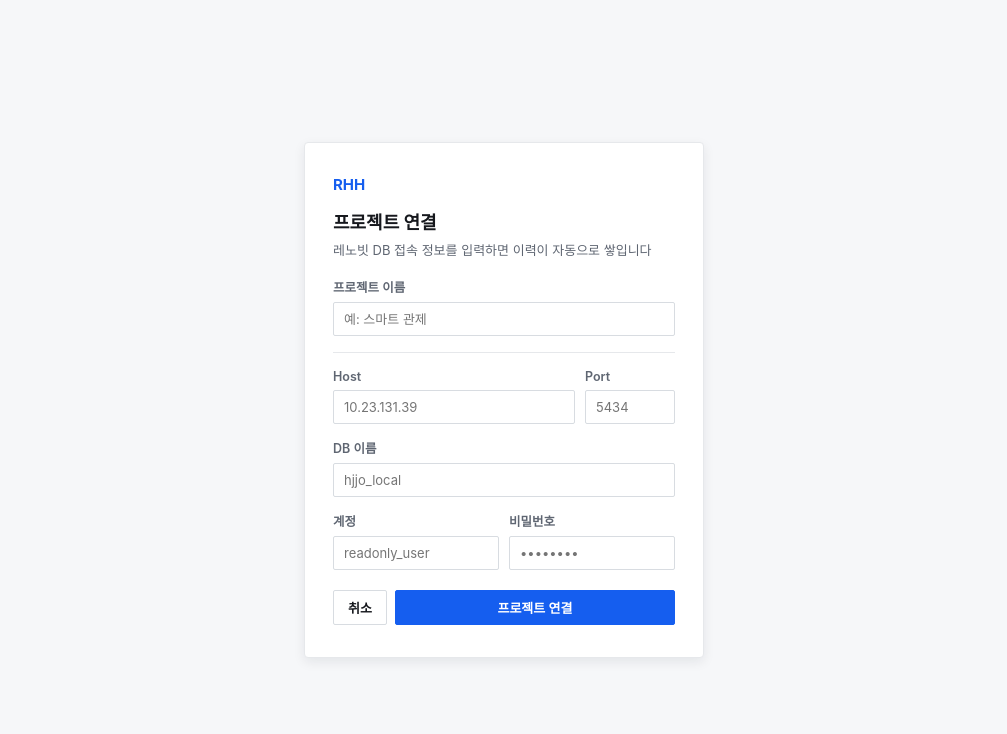
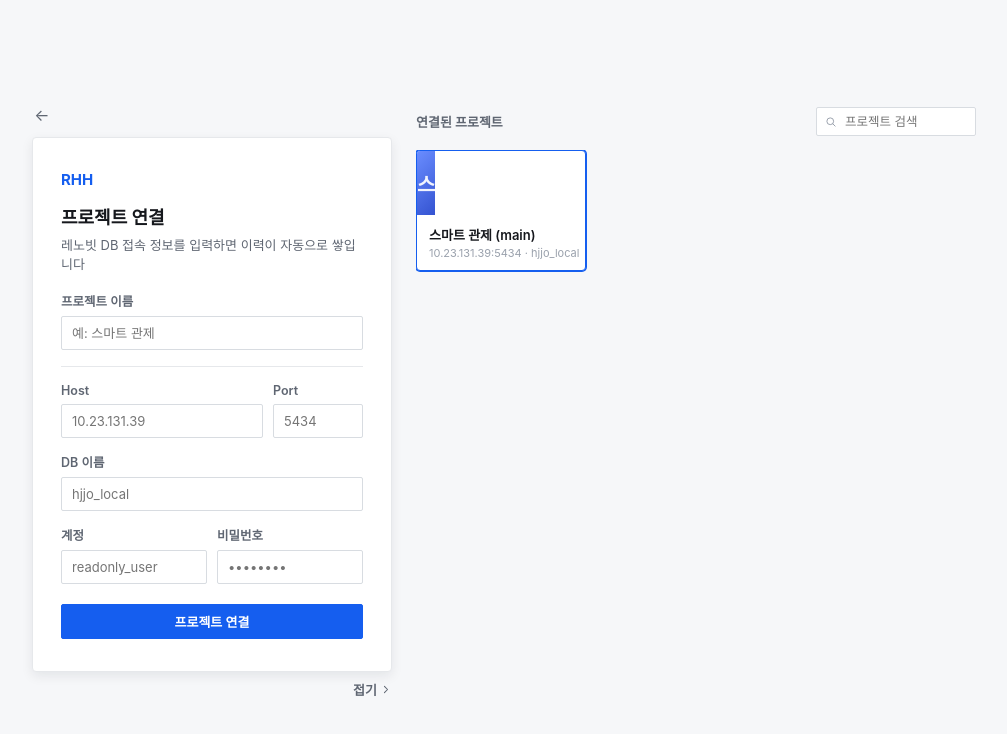
Before and after one commit to wemb-toyproject-rhh/2026_toy_project_h, a React (Vite) app in the folder frontend/: page /connect in a window 1280 px wide. Shown: the top 734 px of the page, without its empty margins (136-1143 px from the left). Built offline with nearby package versions, Linux system fonts and the light colour scheme; a web font is replaced by a local one.

Commit message:
feat: 프로젝트 연결 페이지 갤러리 추가

```diff
--- a/frontend/src/pages/ProjectConnectPage.jsx
+++ b/frontend/src/pages/ProjectConnectPage.jsx
@@ -1,11 +1,21 @@
+import { useState } from "react";
 import { useNavigate } from "react-router-dom";
 import { useProjects } from "../context/ProjectContext.jsx";
 import Button from "../components/common/Button.jsx";
+import Icon from "../components/common/Icon.jsx";
 import styles from "./ProjectConnectPage.module.css";
+
+const THUMB_VARIANTS = ["thumb0", "thumb1", "thumb2", "thumb3"];
 
 export default function ProjectConnectPage() {
   const navigate = useNavigate();
-  const { addProject } = useProjects();
+  const { addProject, projects, currentProject, setCurrentProjectId } = useProjects();
+  const [galleryOpen, setGalleryOpen] = useState(projects.length > 0);
+  const [galleryQuery, setGalleryQuery] = useState("");
+
+  const filteredProjects = projects.filter((project) =>
+    project.name.toLowerCase().includes(galleryQuery.trim().toLowerCase()),
+  );
 
   const handleSubmit = (event) => {
     event.preventDefault();
@@ -19,8 +29,25 @@ export default function ProjectConnectPage() {
     navigate("/");
   };
 
+  const openProject = (id) => {
+    setCurrentProjectId(id);
+    navigate("/");
+  };
+
   return (
     <div className={styles.screen}>
+      <div className={styles.layout}>
+        <div className={styles.cardColumn}>
+          <button
+            type="button"
+            className={styles.backBtn}
+            onClick={() => navigate(-1)}
+            aria-label="이전으로"
+            title="이전으로"
+          >
+            ←
+          </button>
+
           <form className={styles.card} onSubmit={handleSubmit}>
             <span className={styles.brand}>RHH</span>
             <h1 className={styles.title}>프로젝트 연결</h1>
@@ -62,15 +89,76 @@ export default function ProjectConnectPage() {
               </label>
             </div>
 
-        <div className={styles.actions}>
-          <Button type="button" variant="default" onClick={() => navigate(-1)}>
-            취소
-          </Button>
             <Button type="submit" variant="primary" className={styles.submit}>
               프로젝트 연결
             </Button>
+          </form>
+
+          <button
+            type="button"
+            className={styles.galleryToggle}
+            onClick={() => setGalleryOpen((open) => !open)}
+            aria-label={galleryOpen ? "연결된 프로젝트 패널 접기" : "연결된 프로젝트 패널 펼치기"}
+          >
+            {galleryOpen ? "접기" : "연결된 프로젝트 보기"}
+            <Icon
+              name="chevron"
+              size={11}
+              className={`${styles.galleryToggleIcon} ${galleryOpen ? "" : styles.galleryToggleIconCollapsed}`}
+            />
+          </button>
         </div>
-      </form>
+
+        <div className={`${styles.gallery} ${galleryOpen ? styles.galleryOpen : ""}`}>
+          <div className={styles.galleryInner}>
+            <div className={styles.galleryHeader}>
+              <h2 className={styles.galleryTitle}>연결된 프로젝트</h2>
+              <label className={styles.gallerySearch}>
+                <Icon name="search" size={12} className={styles.gallerySearchIcon} />
+                <input
+                  type="text"
+                  className={styles.gallerySearchInput}
+                  placeholder="프로젝트 검색"
+                  value={galleryQuery}
+                  onChange={(e) => setGalleryQuery(e.target.value)}
+                />
+              </label>
+            </div>
+
+            {projects.length === 0 ? (
+              <p className={styles.galleryEmpty}>아직 연결된 프로젝트가 없습니다.</p>
+            ) : filteredProjects.length === 0 ? (
+              <p className={styles.galleryEmpty}>검색 결과가 없습니다.</p>
+            ) : (
+              <div className={styles.galleryGrid}>
+                {filteredProjects.map((project, index) => (
+                  <button
+                    key={project.id}
+                    type="button"
+                    className={`${styles.tile} ${project.id === currentProject?.id ? styles.tileActive : ""}`}
+                    onClick={() => openProject(project.id)}
+                  >
+                    <span
+                      className={`${styles.tileThumb} ${styles[THUMB_VARIANTS[index % THUMB_VARIANTS.length]]}`}
+                    >
+                      {project.name.slice(0, 1).toUpperCase()}
+                    </span>
+                    <span className={styles.tileFooter}>
+                      <span className={styles.tileBody}>
+                        <span className={styles.tileName}>{project.name}</span>
+                        <span className={styles.tileMeta}>
+                          {project.host}:{project.port} · {project.dbname}
+                        </span>
+                      </span>
+                      <span className={styles.tileAvatar}>K</span>
+                    </span>
+                  </button>
+                ))}
+              </div>
+            )}
+          </div>
+        </div>
+      </div>
     </div>
   );
 }
--- a/frontend/src/pages/ProjectConnectPage.module.css
+++ b/frontend/src/pages/ProjectConnectPage.module.css
@@ -7,8 +7,26 @@
   padding: 24px;
 }
 
+.layout {
+  display: flex;
+  flex-wrap: wrap;
+  align-items: flex-start;
+  justify-content: center;
+  gap: 24px;
+  width: 100%;
+  max-width: 1000px;
+}
+
+.cardColumn {
+  display: flex;
+  flex-direction: column;
+  gap: 8px;
+  flex-shrink: 0;
+}
+
 .card {
-  width: 400px;
+  width: 360px;
+  flex-shrink: 0;
   display: flex;
   flex-direction: column;
   gap: 14px;
@@ -17,6 +35,29 @@
   border: 1px solid var(--color-border);
   border-radius: var(--radius-lg);
   box-shadow: var(--shadow-md);
+}
+
+.backBtn {
+  display: inline-flex;
+  align-items: center;
+  justify-content: center;
+  align-self: flex-start;
+  width: 28px;
+  height: 28px;
+  margin-left: -4px;
+  padding: 0;
+  border: none;
+  border-radius: var(--radius-sm);
+  background: transparent;
+  color: var(--color-text-secondary);
+  font-size: 16px;
+  line-height: 1;
+  cursor: pointer;
+}
+
+.backBtn:hover {
+  background: var(--color-surface-sunken);
+  color: var(--color-accent);
 }
 
 .brand {
@@ -87,12 +128,223 @@
   outline-offset: 1px;
 }
 
-.actions {
-  display: flex;
-  gap: 8px;
+.submit {
   margin-top: 6px;
+  width: 100%;
 }
 
-.submit {
+.galleryToggle {
+  display: inline-flex;
+  align-items: center;
+  gap: 4px;
+  align-self: flex-end;
+  padding: 0;
+  border: none;
+  background: transparent;
+  color: var(--color-text-secondary);
+  font-size: 13px;
+  font-weight: 600;
+  cursor: pointer;
+}
+
+.galleryToggle:hover {
+  color: var(--color-accent);
+}
+
+.galleryToggleIcon {
+  transition: transform 0.25s ease;
+}
+
+.galleryToggleIconCollapsed {
+  transform: rotate(180deg);
+}
+
+.gallery {
+  flex-shrink: 0;
+  overflow: hidden;
+  width: 0;
+  opacity: 0;
+  transition:
+    width 0.28s ease,
+    opacity 0.2s ease;
+}
+
+.galleryOpen {
+  width: 560px;
+  max-width: calc(100vw - 480px);
+  opacity: 1;
+}
+
+.galleryInner {
+  width: 560px;
+  height: 486px;
+  padding-top: 6px;
+  box-sizing: border-box;
+  display: flex;
+  flex-direction: column;
+}
+
+.galleryHeader {
+  display: flex;
+  align-items: center;
+  justify-content: space-between;
+  gap: 12px;
+  flex-shrink: 0;
+  margin-bottom: 14px;
+}
+
+.galleryTitle {
+  margin: 0;
+  flex-shrink: 0;
+  font-size: 13px;
+  font-weight: 700;
+  color: var(--color-text-secondary);
+}
+
+.gallerySearch {
+  display: flex;
+  align-items: center;
+  gap: 6px;
+  min-width: 0;
+  width: 160px;
+  padding: 5px 8px;
+  border: 1px solid var(--color-border-strong);
+  border-radius: var(--radius-sm);
+  background: var(--color-surface);
+}
+
+.gallerySearchIcon {
+  flex-shrink: 0;
+  color: var(--color-text-muted);
+}
+
+.gallerySearchInput {
+  min-width: 0;
+  border: none;
+  background: transparent;
+  font-size: 12.5px;
+  color: var(--color-text);
+}
+
+.gallerySearchInput:focus {
+  outline: none;
+}
+
+.galleryEmpty {
+  margin: 0;
+  font-size: 13px;
+  color: var(--color-text-muted);
+}
+
+.galleryGrid {
+  display: grid;
+  grid-auto-flow: column;
+  grid-template-rows: repeat(auto-fill, minmax(100px, 1fr));
+  grid-auto-columns: 170px;
+  gap: 14px;
+  overflow-x: auto;
+  overflow-y: hidden;
   flex: 1;
+  min-height: 0;
+  padding-bottom: 4px;
 }
+
+.tile {
+  display: flex;
+  flex-direction: column;
+  flex-shrink: 0;
+  align-self: start;
+  width: 170px;
+  padding: 0;
+  border: 1px solid var(--color-border);
+  border-radius: var(--radius-lg);
+  background: var(--color-surface);
+  cursor: pointer;
+  overflow: hidden;
+  text-align: left;
+  transition:
+    border-color 0.15s ease,
+    box-shadow 0.15s ease;
+}
+
+.tile:hover {
+  border-color: var(--color-border-strong);
+  box-shadow: var(--shadow-sm);
+}
+
+.tileActive {
+  border-color: var(--color-accent);
+  box-shadow: 0 0 0 1px var(--color-accent);
+}
+
+.tileThumb {
+  display: flex;
+  align-items: center;
+  justify-content: center;
+  height: 64px;
+  font-size: 20px;
+  font-weight: 700;
+  color: rgba(255, 255, 255, 0.92);
+}
+
+.thumb0 {
+  background: linear-gradient(135deg, #6a8dff 0%, #3453d1 100%);
+}
+
+.thumb1 {
+  background: linear-gradient(135deg, #ff9d6a 0%, #e0592f 100%);
+}
+
+.thumb2 {
+  background: linear-gradient(135deg, #4fd1c5 0%, #1f9c8f 100%);
+}
+
+.thumb3 {
+  background: linear-gradient(135deg, #c586f0 0%, #7c3ec9 100%);
+}
+
+.tileFooter {
+  display: flex;
+  align-items: center;
+  justify-content: space-between;
+  gap: 8px;
+  padding: 10px 12px;
+}
+
+.tileBody {
+  display: flex;
+  flex-direction: column;
+  gap: 2px;
+  min-width: 0;
+}
+
+.tileName {
+  font-size: 13px;
+  font-weight: 600;
+  color: var(--color-text);
+  overflow: hidden;
+  text-overflow: ellipsis;
+  white-space: nowrap;
+}
+
+.tileMeta {
+  font-size: 11px;
+  color: var(--color-text-muted);
+  overflow: hidden;
+  text-overflow: ellipsis;
+  white-space: nowrap;
+}
+
+.tileAvatar {
+  flex-shrink: 0;
+  display: flex;
+  align-items: center;
+  justify-content: center;
+  width: 22px;
+  height: 22px;
+  border-radius: 50%;
+  background: var(--color-accent);
+  color: var(--color-text-on-accent);
+  font-size: 11px;
+  font-weight: 700;
+}
```
Lines whose indentation alone changed are shown as unchanged.
